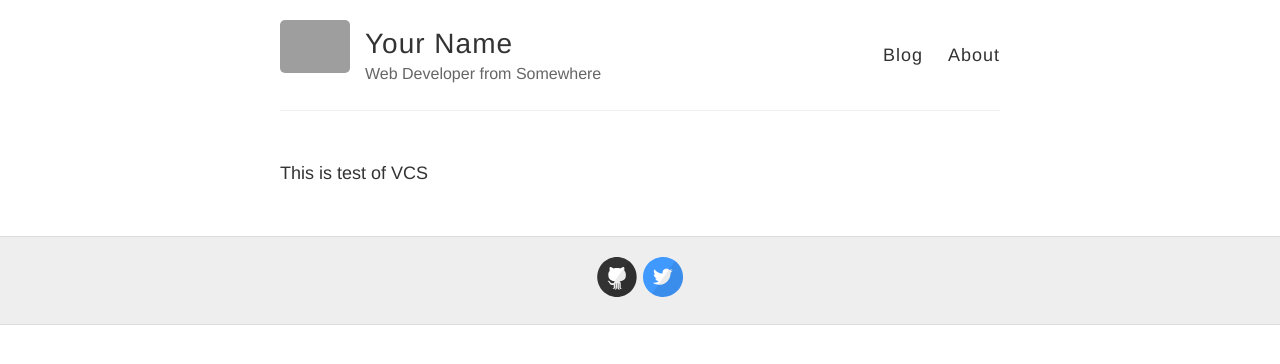
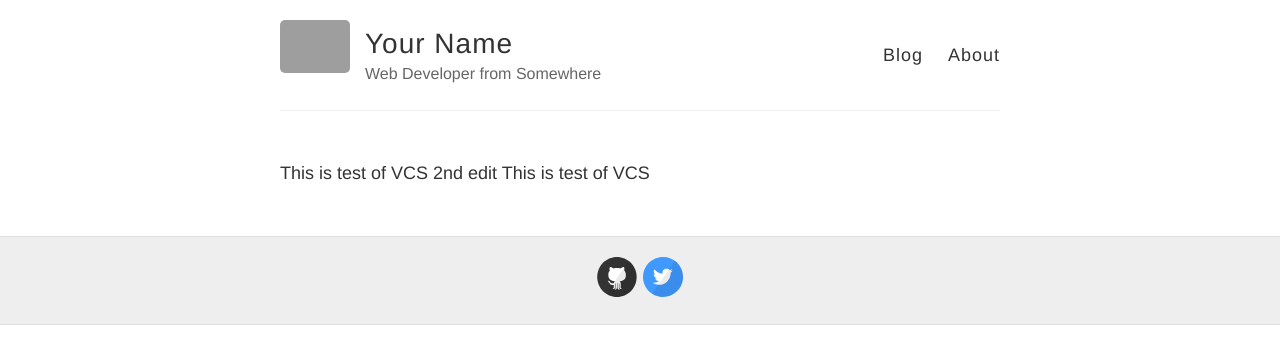
Before and after one commit to kotelco/kotelco, a Jekyll site: the page built from test_git.md, in a window 1280 px wide. Shown: the top 364 px of the page. Built offline with Jekyll 4.4.1, drawn with Linux system fonts in a browser that asks for light colours; our own code applies the rules of GitHub Pages for plain Markdown files; grey boxes are pictures that could not be loaded.

Commit message:
2nd This is test of VCS

```diff
--- a/test_git.md
+++ b/test_git.md
@@ -1 +1,2 @@
 This is test of VCS
+2nd edit This is test of VCS
```
